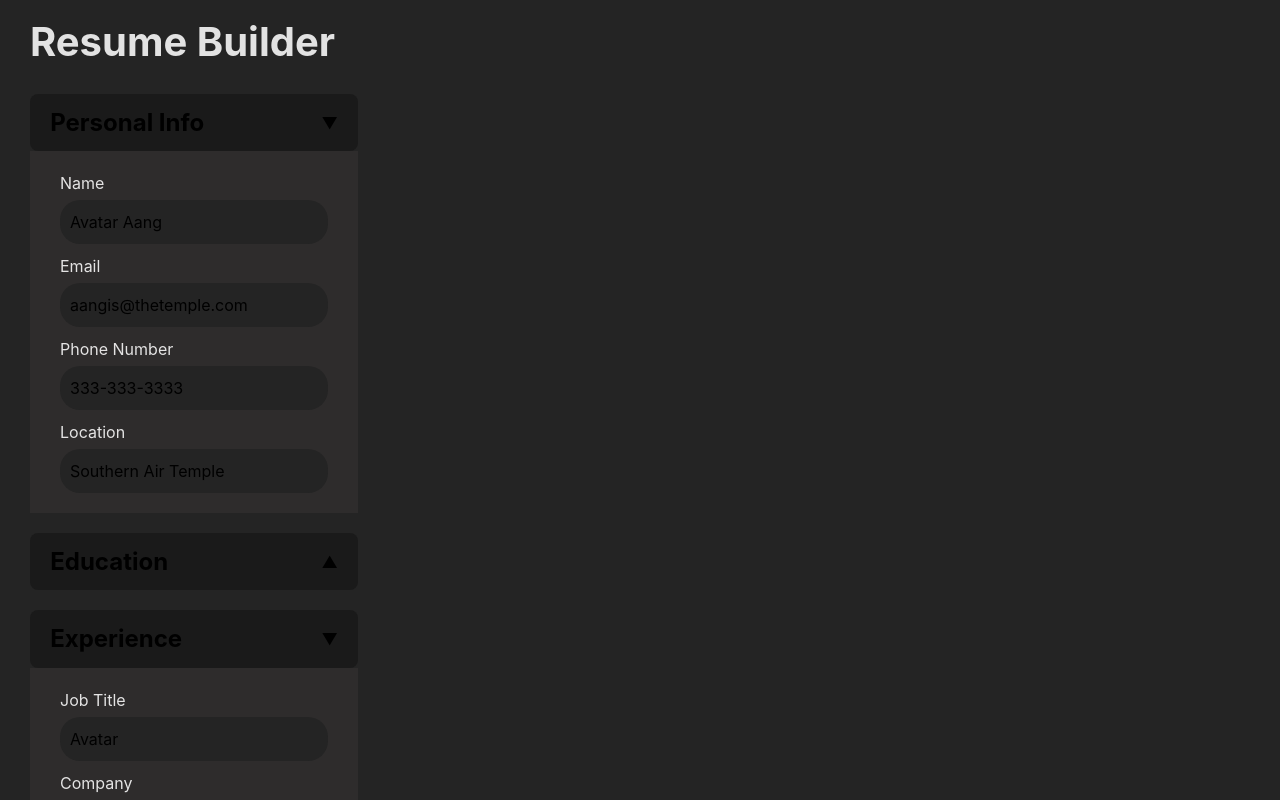
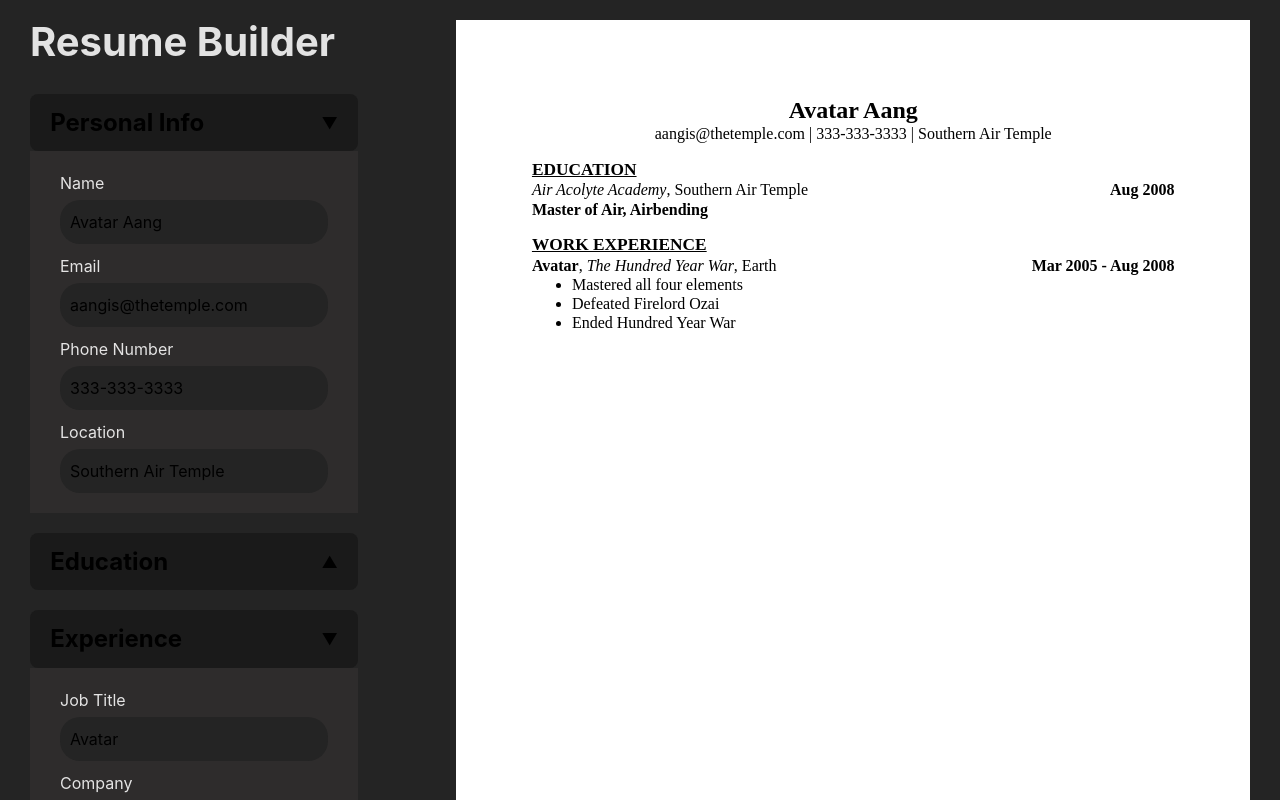
Before and after one commit to ey-u/resume-builder, a React (Vite) app: page / in a window 1280 px wide. Shown: the top 800 px of the page. Built offline with nearby package versions, Linux system fonts and the light colour scheme.

Commit message:
Display formatted resume and fix dates

```diff
--- a/src/App.jsx
+++ b/src/App.jsx
@@ -5,6 +5,7 @@ import Section from "./components/Section";
 import defaultData from "./defaultData";
 import Education from "./components/Education";
 import Experience from "./components/Experience";
+import Resume from "./components/Resume";
 
 export default function App() {
   const [resume, dispatch] = useReducer(resumeReducer, defaultData);
@@ -63,11 +64,15 @@ export default function App() {
 
   return (
     <>
+      <div className="container">
         <div className="left">
           <h1>Resume Builder</h1>
           <div className="editingSection">
             <Section initialToggle={true} title={"Personal Info"}>
-            <PersonalInfo onChange={handlePersonalInfoChange} resume={resume} />
+              <PersonalInfo
+                onChange={handlePersonalInfoChange}
+                resume={resume}
+              />
             </Section>
             <Section initialToggle={false} title={"Education"}>
               {resume.education.map((entry) => {
@@ -101,6 +106,10 @@ export default function App() {
                 Add Experience
               </button>
             </Section>
+          </div>
+        </div>
+        <div className="right">
+          <Resume resume={resume} />
         </div>
       </div>
     </>
@@ -139,7 +148,7 @@ function resumeReducer(resume, action) {
             id: crypto.randomUUID(),
             school: "",
             location: "",
-            gradDate: "",
+            gradDate: formatDate(new Date()),
             degree: "",
           },
         ],
@@ -176,8 +185,8 @@ function resumeReducer(resume, action) {
             position: "",
             company: "",
             location: "",
-            startDate: "",
-            endDate: "",
+            startDate: formatDate(new Date()),
+            endDate: formatDate(new Date()),
             summary: "",
           },
         ],
@@ -194,3 +203,9 @@ function resumeReducer(resume, action) {
     }
   }
 }
+
+function formatDate(date) {
+  const year = date.getFullYear();
+  const month = String(date.getMonth() + 1).padStart(2, "0");
+  return `${year}-${month}`;
+}
--- a/src/components/Experience.jsx
+++ b/src/components/Experience.jsx
@@ -65,7 +65,7 @@ export default function Experience({ onChange, onDelete, experience, id }) {
             name="summary"
             value={experience.summary}
             onChange={(e) => onChange(e, id)}
-            placeholder="Please enter your responsibilities as a comma separated list"
+            placeholder="Please enter your responsibilities as a semicolon separated list"
           />
         </div>
 
--- /dev/null
+++ b/src/components/Resume.jsx
@@ -0,0 +1,73 @@
+import { format, addMonths } from "date-fns";
+
+export default function Resume({ resume }) {
+  const { name, email, phone, location, education, experience } = resume;
+
+  return (
+    <div className="resume">
+      <div className="resume-header">
+        <h2>{name}</h2>
+        <p>
+          {email} | {phone} | {location}
+        </p>
+      </div>
+      <div className="resume-section">
+        <h3>
+          <u>EDUCATION</u>
+        </h3>
+        <div className="section-entries">
+          {education.map((school) => {
+            return (
+              <div key={school.id} className="individual-entry">
+                <p className="split-line">
+                  <span>
+                    <em>{school.school}</em>, {school.location}
+                  </span>
+                  <span>
+                    <b>{formatDate(school.gradDate)}</b>
+                  </span>
+                </p>
+                <p>
+                  <b>{school.degree}</b>
+                </p>
+              </div>
+            );
+          })}
+        </div>
+      </div>
+      <div className="resume-section">
+        <h3>
+          <u>WORK EXPERIENCE</u>
+        </h3>
+        <div className="section-entries">
+          {experience.map((work) => {
+            return (
+              <div key={work.id} className="individual-entry">
+                <p className="split-line">
+                  <span>
+                    <b>{work.position}</b>, <em>{work.company}</em>,{" "}
+                    {work.location}
+                  </span>
+                  <span>
+                    <b>
+                      {formatDate(work.startDate)} - {formatDate(work.endDate)}
+                    </b>
+                  </span>
+                </p>
+                <ul>
+                  {work.summary.split(";").map((point) => {
+                    return <li key={crypto.randomUUID()}>{point}</li>;
+                  })}
+                </ul>
+              </div>
+            );
+          })}
+        </div>
+      </div>
+    </div>
+  );
+}
+
+function formatDate(date) {
+  return format(addMonths(new Date(date), 1), "MMM yyyy");
+}
--- a/src/defaultData.js
+++ b/src/defaultData.js
@@ -21,7 +21,7 @@ const defaultData = {
       startDate: "2005-02",
       endDate: "2008-07",
       summary:
-        "Mastered all four elements, defeated Firelord Ozai, ended Hundred Year War",
+        "Mastered all four elements; Defeated Firelord Ozai; Ended Hundred Year War",
     },
   ],
 };
--- a/src/index.css
+++ b/src/index.css
@@ -81,11 +81,14 @@ a:hover {
 }
 
 body {
+  min-width: 320px;
+  min-height: 100vh;
+}
+
+.container {
   display: grid;
   grid-template-columns: 1fr 3fr;
   grid-gap: 3vw;
-  min-width: 320px;
-  min-height: 100vh;
 }
 
 h1 {
@@ -153,6 +156,7 @@ button:focus-visible {
   }
 } */
 
+/* LEFT/EDITING SIDE */
 .left {
   padding: 20px 30px;
 }
@@ -197,3 +201,59 @@ textarea {
 textarea {
   max-width: 240px;
 }
+
+/* RIGHT/RESUME SIDE */
+.right {
+}
+
+.resume {
+  background-color: white;
+  color: black;
+  font-family: "Times New Roman", Times, serif;
+  width: 210mm;
+  height: 297mm;
+  margin: 20px auto;
+  padding: 20mm;
+  line-height: 1.2;
+
+  display: flex;
+  flex-direction: column;
+  /* simulate a gap of 1 line on paper */
+  gap: 12pt;
+}
+
+.resume-header {
+  display: flex;
+  flex-direction: column;
+  align-items: center;
+}
+
+.resume-section {
+}
+
+.section-entries {
+  display: flex;
+  flex-direction: column;
+  /* simulate a gap of 1 line on paper */
+  gap: 12pt;
+}
+
+.individual-entry {
+}
+
+.split-line {
+  display: flex;
+  justify-content: space-between;
+}
+
+.resume h2 {
+  font-size: 18pt;
+}
+
+.resume h3 {
+  font-size: 13pt;
+}
+
+.resume p {
+  font-size: 12pt;
+}
```
Lines whose indentation alone changed are shown as unchanged.
